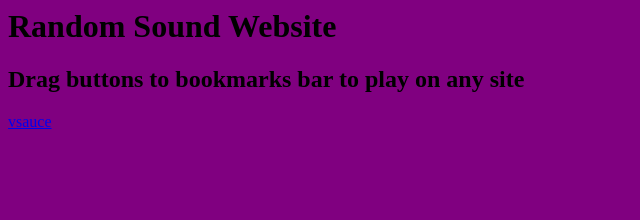
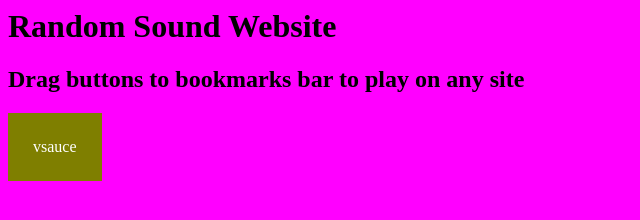
Before and after one commit to turtletown73/Ricksound, a plain HTML site: page index.html in a window 1280 px wide. Shown: the whole page, without its empty margins (0-640 px from the left). Drawn offline with Linux system fonts and the light colour scheme.

Commit message:
Update index.html

```diff
--- a/index.html
+++ b/index.html
@@ -1,16 +1,26 @@
 <head>
   <style>
     body {
-      background-color: purple;
+      background-color: rgb(255, 0, 255);
       color: black;
+      text-stroke: white;
+    }
+
+    a {
+      background-color: rgb(127, 127, 0);
+      color: white;
+      padding: 25px 25px;
+      text-align: center;
+      text-decoration: none;
+      display: inline-block;
     }
   </style>
 </head>
 
-<body onload="printBtn();">
+<body>
   <h1>Random Sound Website</h1>
   <h2>Drag buttons to bookmarks bar to play on any site</h2>
   <div id="buttons">
-    <a href="javascript:new Audio('https://turtletown73.github.io/ricksound/vsauce.mp3')">vsauce</a>
+    <a href="javascript:new Audio('https://turtletown73.github.io/Ricksound/vsauce.mp3')">vsauce</a>
   </div>
 </body>
```
